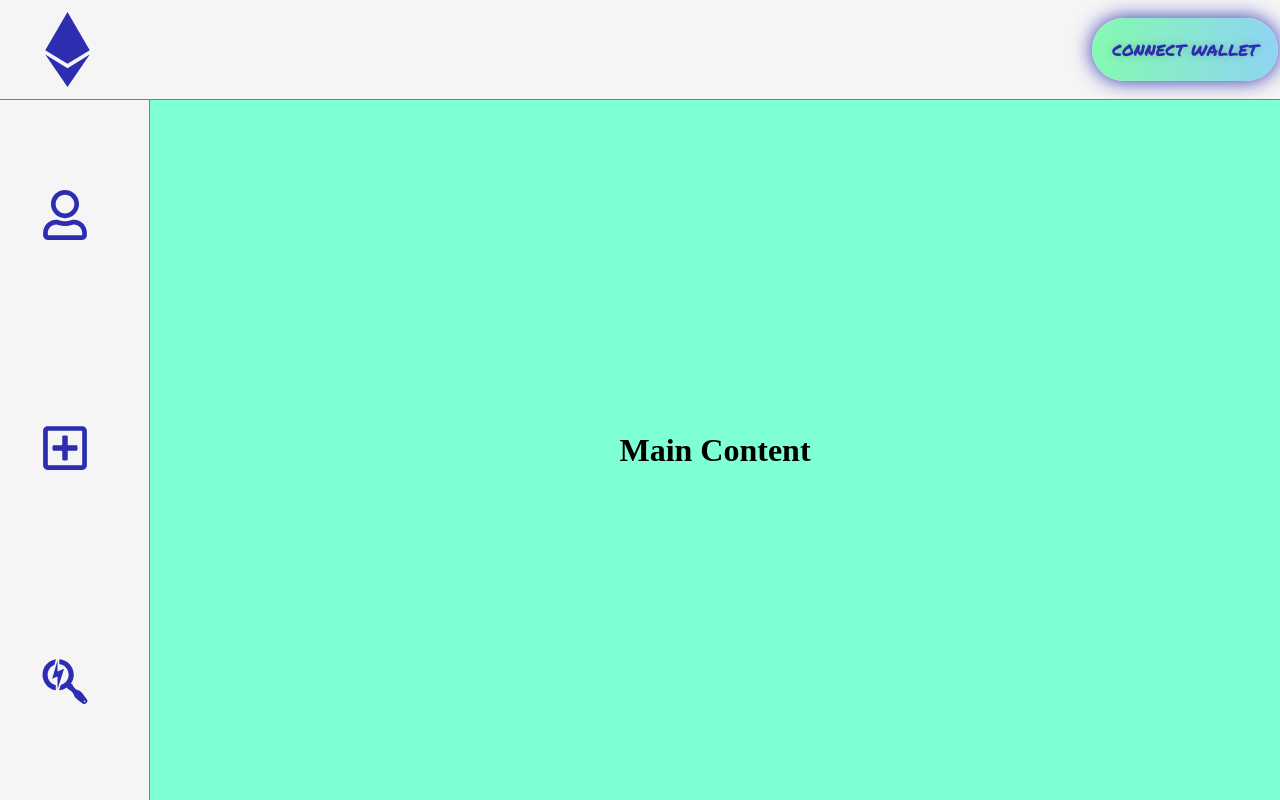
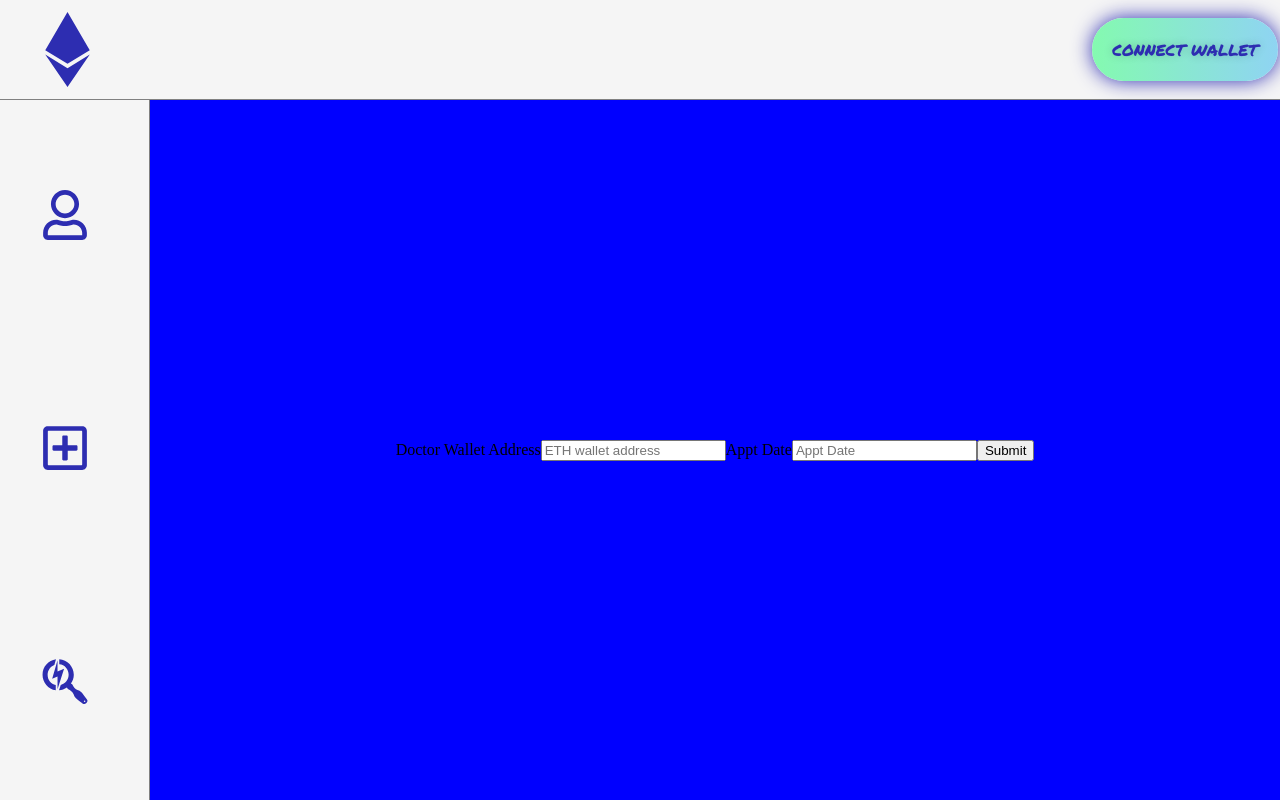
Before and after one commit to si3mshady/nft_market_self_study, a React (Create React App) app: page / in a window 1280 px wide. Built offline with nearby package versions, Linux system fonts and the light colour scheme.

Commit message:
new commit

```diff
--- a/src/App.js
+++ b/src/App.js
@@ -1,7 +1,7 @@
 import NavBar from './components/Navbar/Navbar'
 import SideBar from './components/SideBar/Sidebar'
 import MainContent from './components/MainContent/MainContent'
-
+import NewMarketItem from './components/NewMarketItem/NewMarketItem'
 
 import './App.css';
 
@@ -15,7 +15,8 @@ function App() {
 
     <SideBar />
 
-    <MainContent />
+    {/* <MainContent /> */}
+    <NewMarketItem/>
 
 
     </div>
--- a/src/components/NewMarketItem/NewMarketItem.css
+++ b/src/components/NewMarketItem/NewMarketItem.css
@@ -0,0 +1,16 @@
+.container {
+    /* margin: 0 0 0 50%;
+     */
+    display: flex;
+
+    background-color: blue;
+    width: 100%;
+
+    /* margin-top: 50%; */
+    /* align-items: center; */
+}
+
+.container > form {
+    margin: auto;
+    justify-content: center;
+}
--- a/src/components/NewMarketItem/NewMarketItem.js
+++ b/src/components/NewMarketItem/NewMarketItem.js
@@ -1,10 +1,41 @@
 
 import React from 'react'
+import './NewMarketItem.css'
+
+
+const handleSubmit = () => {
+
+}
+
+const handleChange = (e) => {
+    e.preventDefault()
+
+  }
 
 export default function NewMarketItem() {
+
+
+    const [formData, setFormData] = React.useState({
+        address: "",
+        date: "",
+        email: "",
+        fee: "",
+        appointmentType: ""
+      })
+
     return (
-        <div>
+        <div class="container">
+            <form >
 
+                <label>Doctor Wallet Address</label>
+                <input type="text"  name="address" placeholder="ETH wallet address"/>
+
+                <label>Appt Date</label>
+                <input type="text" name="date" placeholder="Appt Date"/>
+
+                <input type="submit" value="Submit"/>
+
+            </form>
         </div>
     )
 }
```
